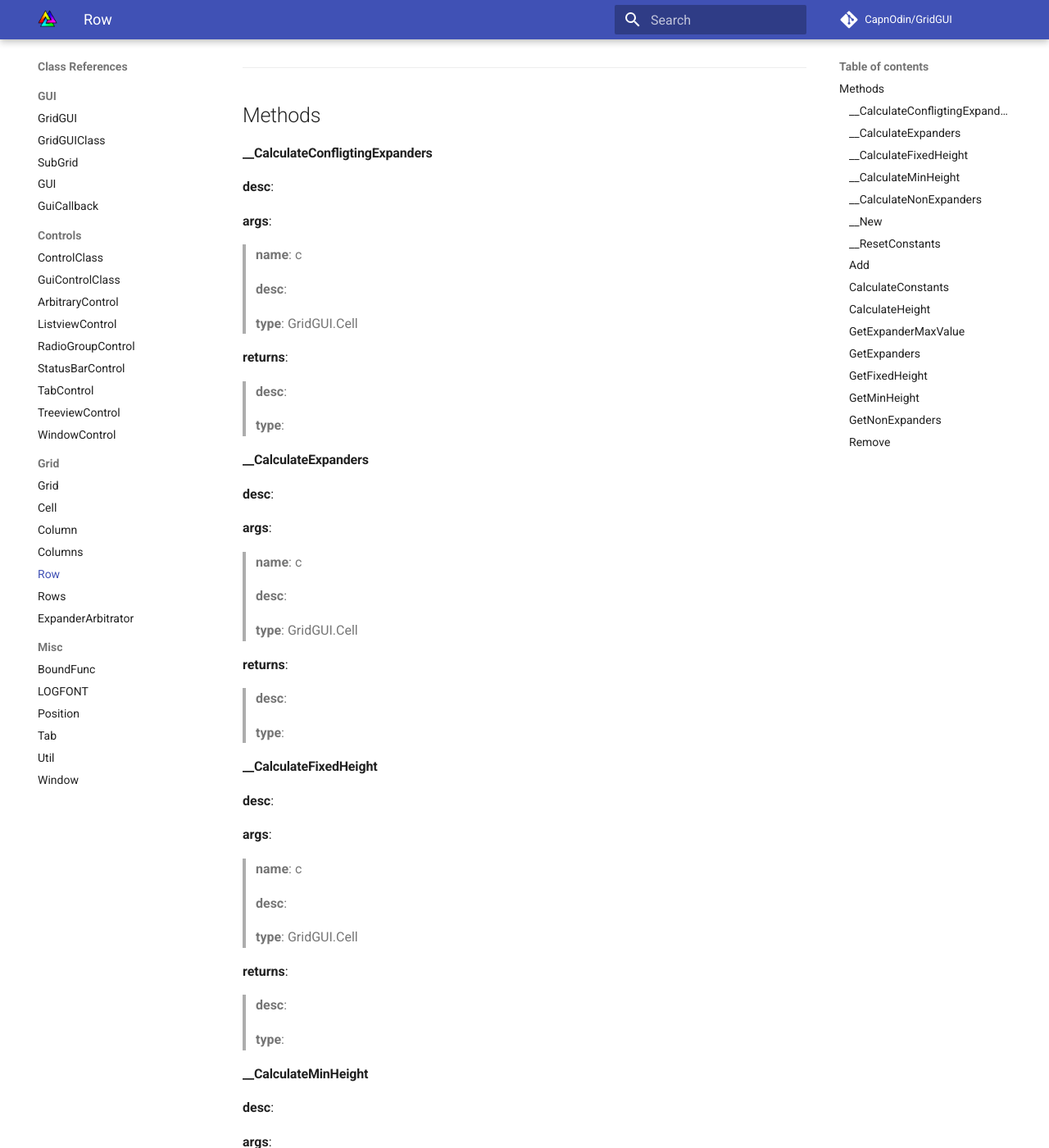
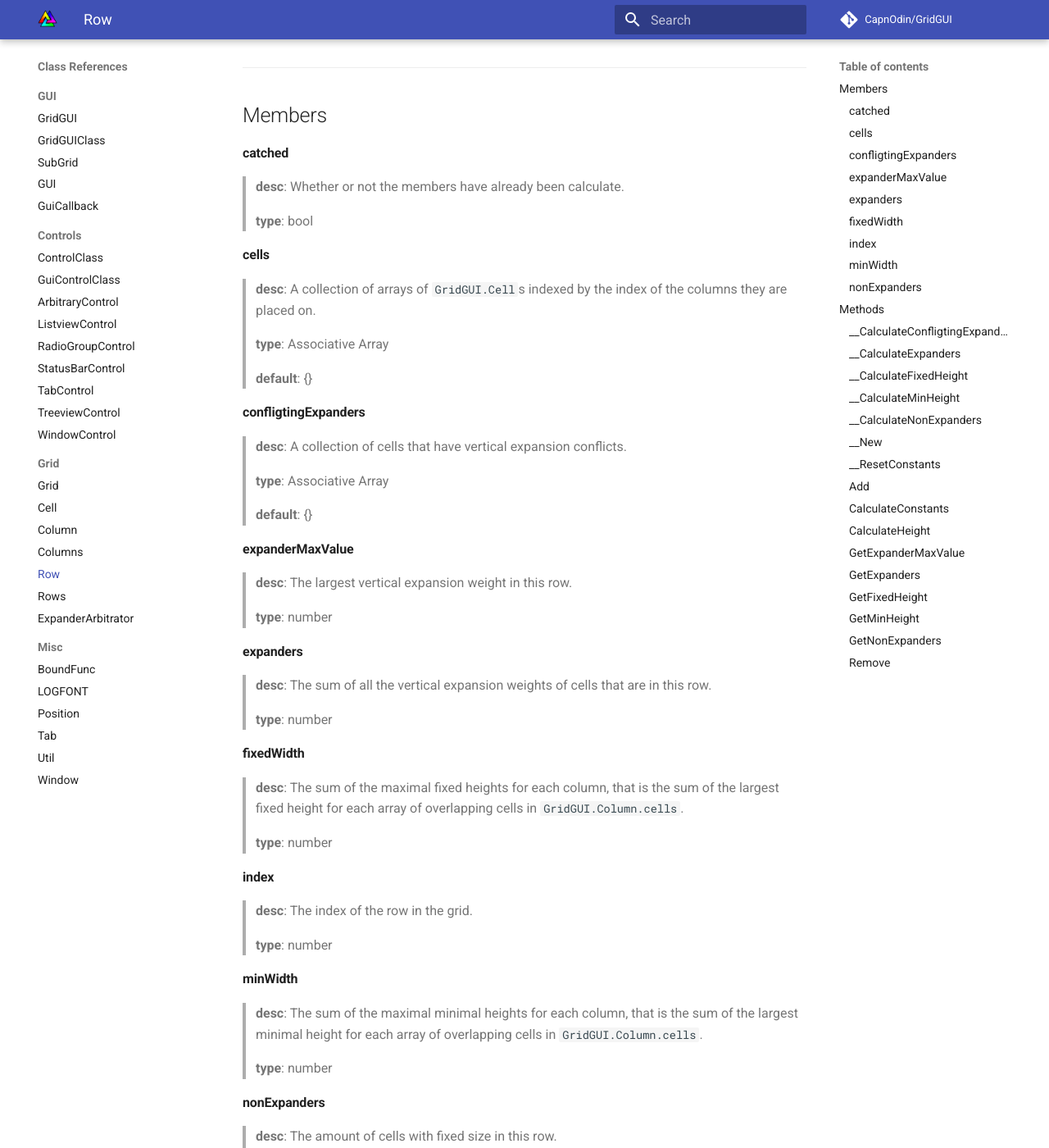
Before and after one commit to CapnOdin/GridGUI, an MkDocs documentation site: the page built from docs/Classes/Row.md, in a window 1280 px wide and 1400 px high, scrolled down 241 px. Shown: the whole window at 82% size. Built offline with MkDocs 1.6.1 and Material for MkDocs 9.7.7, drawn with Linux system fonts in a browser that asks for light colours; comment, search, counter and statistics services are not loaded; some of the changed text lies outside the part shown.

Commit message:
Generated markdown files for the recently added documentation

```diff
--- a/docs/Classes/Row.md
+++ b/docs/Classes/Row.md
@@ -3,232 +3,238 @@
 A class representing a grid row.
 </figure>
 ---
+##Members
+
+####catched
+
+> **desc**: Whether or not the members have already been calculate.
+
+> **type**: bool
+
+####cells
+
+> **desc**: A collection of arrays of `GridGUI.Cell`s indexed by the index of the columns they are placed on.
+
+> **type**: Associative Array
+
+> **default**: {}
+
+####confligtingExpanders
+
+> **desc**: A collection of cells that have vertical expansion conflicts.
+
+> **type**: Associative Array
+
+> **default**: {}
+
+####expanderMaxValue
+
+> **desc**: The largest vertical expansion weight in this row.
+
+> **type**: number
+
+####expanders
+
+> **desc**: The sum of all the vertical expansion weights of cells that are in this row.
+
+> **type**: number
+
+####fixedWidth
+
+> **desc**: The sum of the maximal fixed heights for each column, that is the sum of the largest fixed height for each array of overlapping cells in `GridGUI.Column.cells`.
+
+> **type**: number
+
+####index
+
+> **desc**: The index of the row in the grid.
+
+> **type**: number
+
+####minWidth
+
+> **desc**: The sum of the maximal minimal heights for each column, that is the sum of the largest minimal height for each array of overlapping cells in `GridGUI.Column.cells`.
+
+> **type**: number
+
+####nonExpanders
+
+> **desc**: The amount of cells with fixed size in this row.
+
+> **type**: number
+
 ##Methods
 
 ####__CalculateConfligtingExpanders
-**desc**:
+**desc**: Updates `GridGUI.Row.confligtingExpanders` with the `GridGUI.Cell` for a cell if it has vertical conflicts.
 
 **args**:
 
 > **name**: c
 
-> **desc**:
+> **desc**: The `GridGUI.Cell` to retrieve the value from.
 
 > **type**: GridGUI.Cell
 
-**returns**:
-
-> **desc**:
-
-> **type**:
-
 ####__CalculateExpanders
-**desc**:
+**desc**: Updates `GridGUI.Row.expanders` with the result of `GridGUI.Cell.GetExpansionHeightValue` for a cell.
 
 **args**:
 
 > **name**: c
 
-> **desc**:
+> **desc**: The `GridGUI.Cell` to retrieve the value from.
 
 > **type**: GridGUI.Cell
 
-**returns**:
-
-> **desc**:
-
-> **type**:
-
 ####__CalculateFixedHeight
-**desc**:
+**desc**: Updates `GridGUI.Row.fixedHeight` with the result of `GridGUI.Cell.GetFixedHeight` for a cell if it is larger than the previous value.
 
 **args**:
 
 > **name**: c
 
-> **desc**:
+> **desc**: The `GridGUI.Cell` to retrieve the value from.
 
 > **type**: GridGUI.Cell
 
-**returns**:
-
-> **desc**:
-
-> **type**:
-
 ####__CalculateMinHeight
-**desc**:
+**desc**: Updates `GridGUI.Row.minHeight` with the result of `GridGUI.Cell.GetNeededHeight` for a cell if it is larger than the previous value.
 
 **args**:
 
 > **name**: c
 
-> **desc**:
+> **desc**: The `GridGUI.Cell` to retrieve the value from.
 
 > **type**: GridGUI.Cell
 
-**returns**:
-
-> **desc**:
-
-> **type**:
-
 ####__CalculateNonExpanders
-**desc**:
+**desc**: Increments `GridGUI.Row.nonExpanders` if the `GridGUI.Cell` does not expand vertically.
 
 **args**:
 
 > **name**: c
 
-> **desc**:
+> **desc**: The `GridGUI.Cell` to retrieve the value from.
 
 > **type**: GridGUI.Cell
 
-**returns**:
-
-> **desc**:
-
-> **type**:
-
 ####__New
-**desc**:
+**desc**: Constructor.
 
 **args**:
 
 > **name**: index
 
-> **desc**:
+> **desc**: The index of the row in the grid.
 
-> **type**: string|number|object
+> **type**: number
 
 **returns**:
 
-> **desc**:
+> **desc**: A new `GridGUI.Row` instance.
 
-> **type**:
+> **type**: GridGUI.Row
 
 ####__ResetConstants
-**desc**:
-
-**returns**:
-
-> **desc**:
-
-> **type**:
+**desc**: Resets the row members to their default values.
 
 ####Add
-**desc**:
+**desc**: Adds a `GridGUI.Cell` to the row.
 
 **args**:
 
 > **name**: c
 
-> **desc**:
+> **desc**: The `GridGUI.Cell` to added to the row.
 
 > **type**: GridGUI.Cell
 
-**returns**:
-
-> **desc**:
-
-> **type**:
-
 ####CalculateConstants
-**desc**:
-
-**returns**:
-
-> **desc**:
-
-> **type**:
+**desc**: Calculates the values for the members.
 
 ####CalculateHeight
-**desc**:
+**desc**: Calculates the height of the row.
 
 **args**:
 
 > **name**: height
 
-> **desc**:
+> **desc**: The height of the grid, that is the height of the GUI or subgrid.
 
-> **type**: string|number|object
+> **type**: number
 
 > **name**: expanders
 
-> **desc**:
+> **desc**: An array of the sum of vertical expansion weights for each row.
 
-> **type**: string|number|object
+> **type**: array
 
 > **name**: nonExpanders
 
-> **desc**:
+> **desc**: An array of the amount of fixed size cells in each row.
 
-> **type**: string|number|object
+> **type**: array
 
 **returns**:
 
-> **desc**:
+> **desc**: The height of the row.
 
-> **type**:
+> **type**: number
 
 ####GetExpanderMaxValue
-**desc**:
+**desc**: Getter for `GridGUI.Row.expanderMaxValue`.
 
 **returns**:
 
-> **desc**:
+> **desc**: The largest vertical expansion weight of a cell in the row.
 
-> **type**:
+> **type**: number
 
 ####GetExpanders
-**desc**:
+**desc**: Getter for `GridGUI.Row.expanders`.
 
 **returns**:
 
-> **desc**:
+> **desc**: The sum of vertical expansion weight of cells in the row.
 
-> **type**:
+> **type**: number
 
 ####GetFixedHeight
-**desc**:
+**desc**: Getter for `GridGUI.Row.fixedHeight`.
 
 **returns**:
 
-> **desc**:
+> **desc**: The largest fixed height of a cell in the row.
 
-> **type**:
+> **type**: number
 
 ####GetMinHeight
-**desc**:
+**desc**: Getter for `GridGUI.Row.minHeight`.
 
 **returns**:
 
-> **desc**:
+> **desc**: The largest minimal height of a cell in the row.
 
-> **type**:
+> **type**: number
 
 ####GetNonExpanders
-**desc**:
+**desc**: Getter for `GridGUI.Row.nonExpanders`.
 
 **returns**:
 
-> **desc**:
+> **desc**: The amount of cells with fixed height in the row.
 
-> **type**:
+> **type**: number
 
 ####Remove
-**desc**:
+**desc**: Removes a `GridGUI.Cell` from the row.
 
 **args**:
 
 > **name**: c
 
-> **desc**:
+> **desc**: The `GridGUI.Cell` to remove from the row.
 
 > **type**: GridGUI.Cell
-
-**returns**:
-
-> **desc**:
-
-> **type**:
```
Also changed, not shown: docs/Classes/Column.md (+105 -105 lines).
